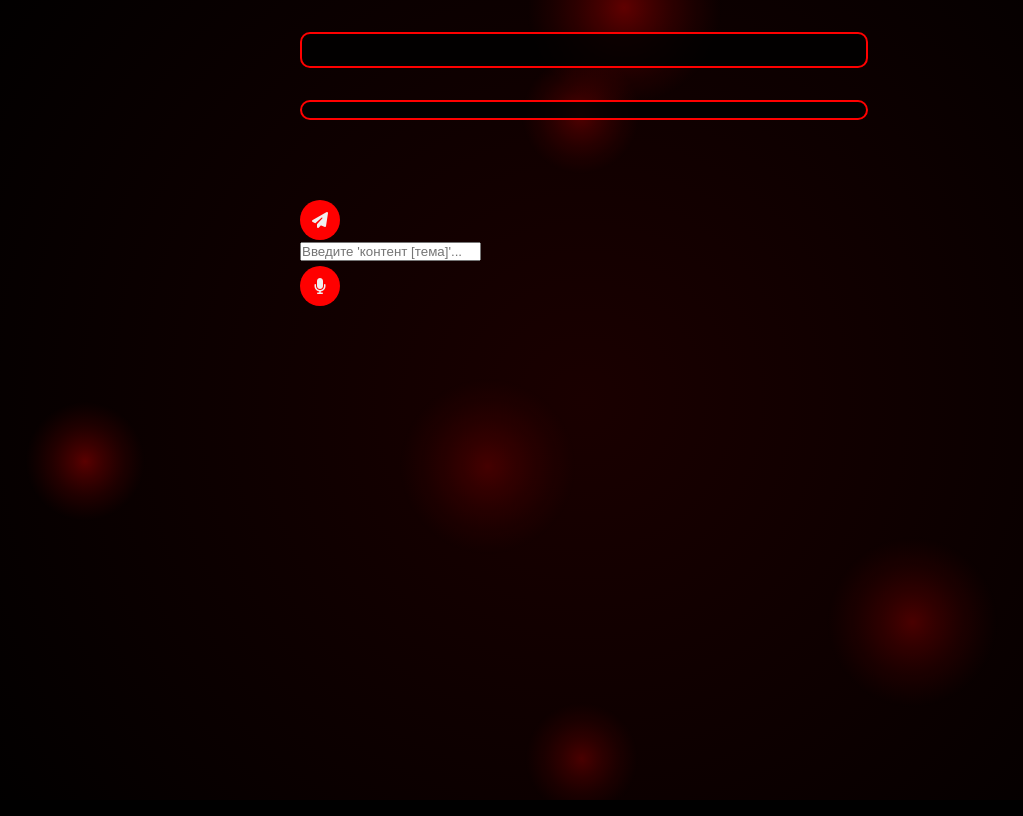
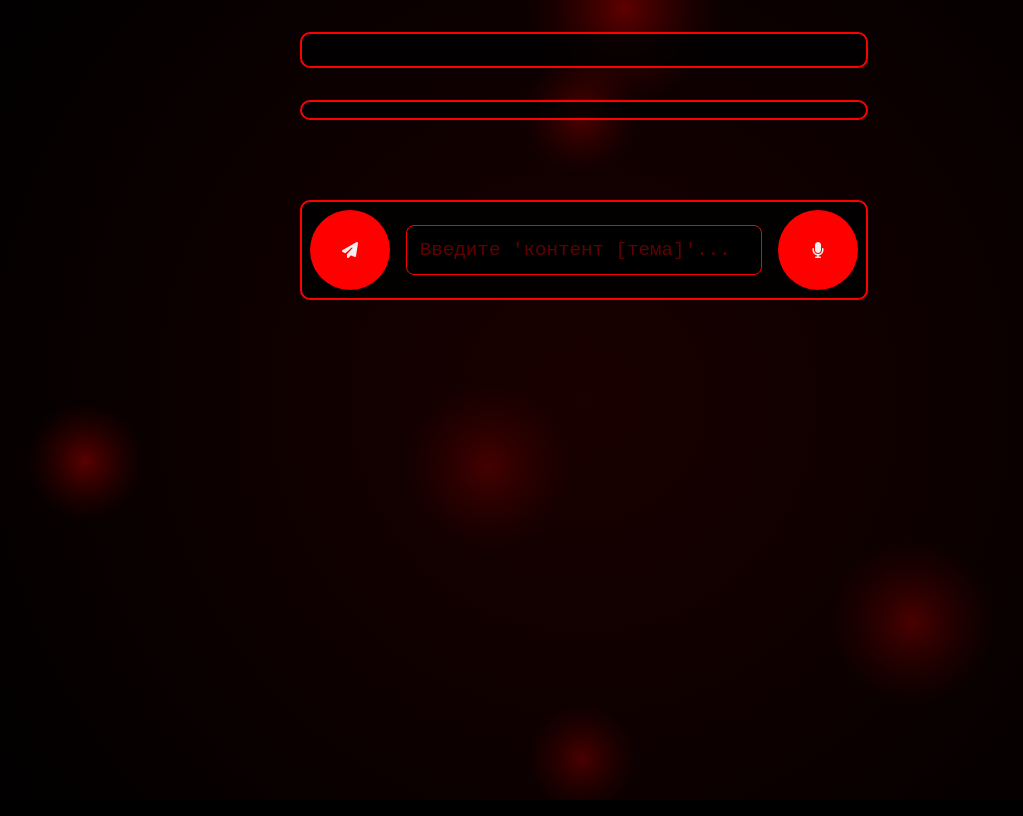
Before and after one commit to usedfrom/fivecont, a website: page index.html in a window 1280 px wide. Shown: the whole page, without its empty margins (56-1079 px from the left). Drawn offline with nearby package versions, Linux system fonts and the light colour scheme; a web font is replaced by a local one.

Commit message:
Update cosmic.css

```diff
--- a/css/cosmic.css
+++ b/css/cosmic.css
@@ -118,11 +118,50 @@ body {
     transform: scale(1.1);
 }
 
+.alien-button-large {
+    width: 80px;
+    height: 80px;
+}
+
 #downloadAllButton, #downloadNoZipButton {
     width: auto;
     padding: 0.5rem 1rem;
     border-radius: 20px;
     font-size: 1rem;
+}
+
+.input-panel {
+    display: flex;
+    align-items: center;
+    justify-content: space-between;
+    gap: 1rem;
+    padding: 0.5rem;
+    background: rgba(0, 0, 0, 0.8);
+    border: 2px solid var(--alien-red);
+    border-radius: 10px;
+}
+
+.input-panel input {
+    flex: 1;
+    padding: 0.8rem;
+    background: var(--alien-black);
+    border: 1px solid var(--alien-red);
+    border-radius: 8px;
+    color: var(--alien-white);
+    font-family: 'Courier New', monospace;
+    font-size: 1.2rem;
+    outline: none;
+    transition: all 0.3s;
+}
+
+.input-panel input:focus {
+    border-color: var(--alien-fire-red);
+    box-shadow: var(--alien-glow);
+}
+
+.input-panel input::placeholder {
+    color: var(--alien-dark-red);
+    opacity: 0.7;
 }
 
 @media (max-width: 768px) {
@@ -143,6 +182,10 @@ body {
         width: 32px;
         height: 32px;
     }
+    .alien-button-large {
+        width: 64px;
+        height: 64px;
+    }
     #downloadAllButton, #downloadNoZipButton {
         font-size: 0.9rem;
         padding: 0.4rem 0.8rem;
```
